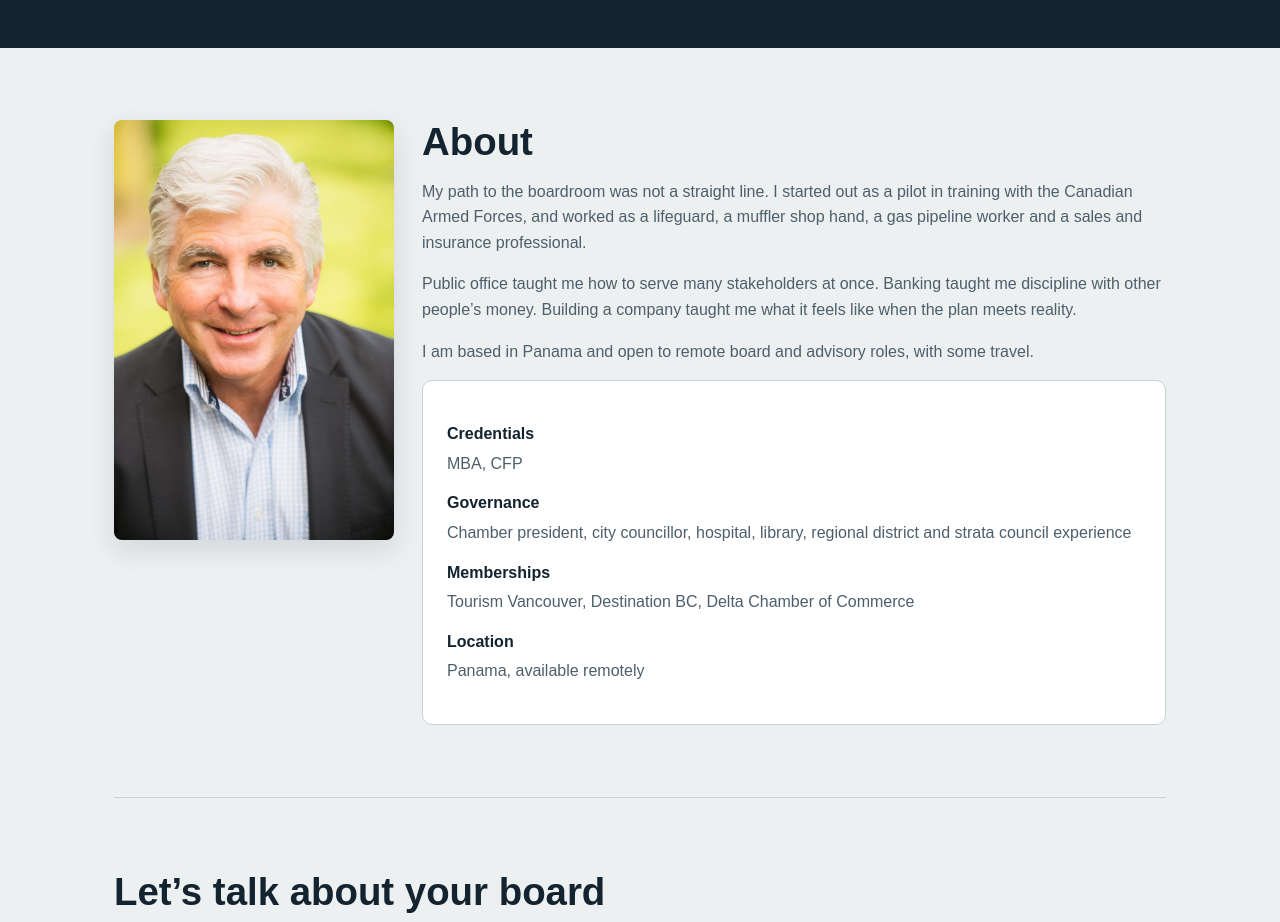
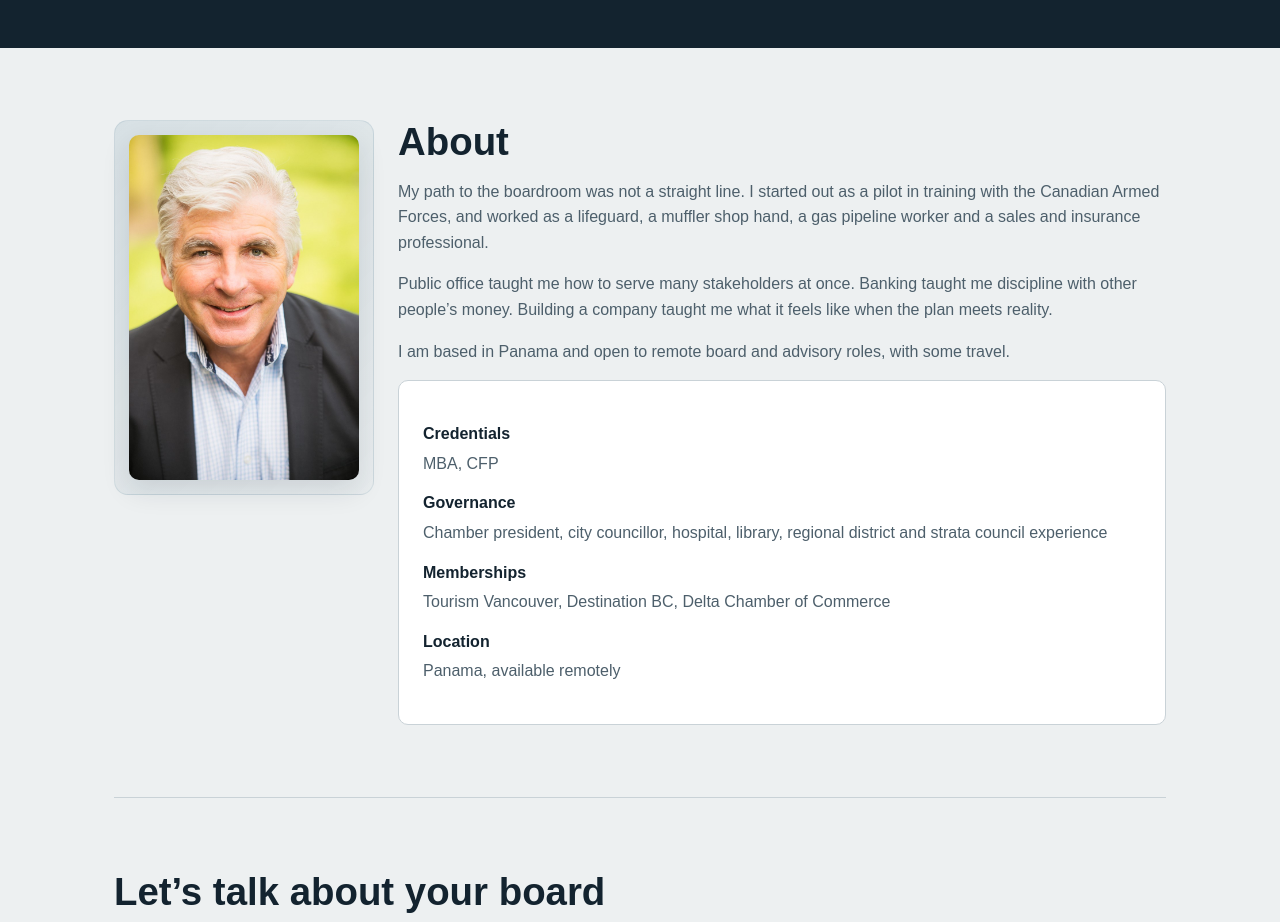
Before and after one commit to GMKConsulting/GMKConsulting.github.io, a plain HTML site: page index.html in a window 1280 px wide. Shown: the part 1900-2822 px from the top of the page. Drawn offline with Linux system fonts and the light colour scheme.

Commit message:
Tighten spacing, add a soft accent background behind the photo, and refine the About section styling for a more polished board advisory brand.

```diff
--- a/index.html
+++ b/index.html
@@ -17,6 +17,7 @@
         --band: #13232f;
         --band-ink: #edf0f1;
         --shadow: rgba(19, 35, 47, 0.08);
+        --photo-bg: linear-gradient(135deg, rgba(31,92,122,0.10), rgba(31,92,122,0.02));
       }
       * { box-sizing: border-box; }
       html { scroll-behavior: smooth; }
@@ -134,23 +135,34 @@
       .band .intro, .band .cols p { color: inherit; opacity: 0.85; }
       .about {
         display: grid;
-        grid-template-columns: 280px minmax(0, 1fr);
-        gap: 28px;
+        grid-template-columns: 260px minmax(0, 1fr);
+        gap: 24px;
         align-items: start;
       }
       .about-photo {
         display: flex;
         justify-content: center;
         align-items: flex-start;
+        background: var(--photo-bg);
+        border: 1px solid rgba(31, 92, 122, 0.10);
+        border-radius: 14px;
+        padding: 14px;
       }
       .about-photo img {
-        width: 280px;
-        max-width: 100%;
+        width: 100%;
+        max-width: 230px;
         height: auto;
-        border-radius: 8px;
+        border-radius: 10px;
         box-shadow: 0 10px 28px rgba(19,35,47,0.12);
       }
-      .about-copy p { margin: 0 0 16px; color: var(--muted); }
+      .about-copy {
+        min-width: 0;
+      }
+      .about-copy p {
+        margin: 0 0 16px;
+        color: var(--muted);
+        max-width: 48em;
+      }
       .facts {
         background: var(--surface);
         border: 1px solid var(--line);
@@ -177,7 +189,8 @@
         .top { padding: 16px 0; }
         .seats li { grid-template-columns: 1fr; gap: 8px; }
         .about { grid-template-columns: 1fr; }
-        .about-photo img { width: 100%; max-width: 320px; }
+        .about-photo { padding: 12px; }
+        .about-photo img { max-width: 240px; }
         section { padding: 56px 0; }
       }
     </style>
```
